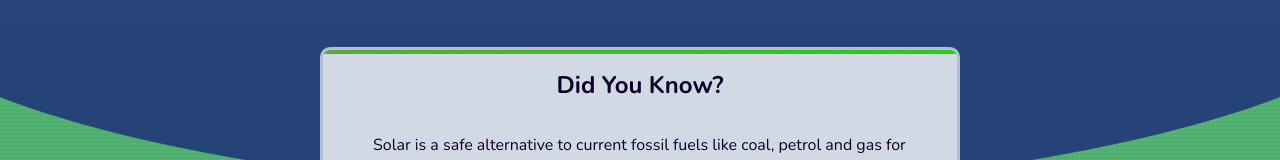
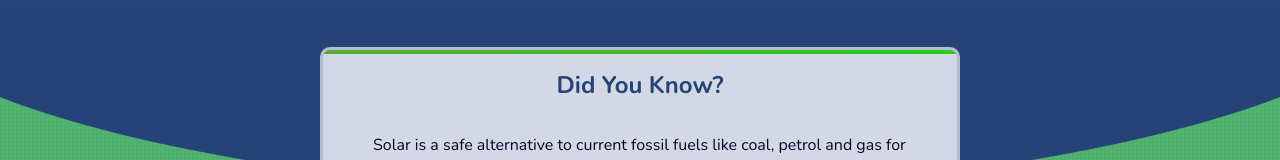
Before and after one commit to papa28x4/musesSolar, a plain HTML site: page index.html in a window 1280 px wide. Shown: the part 703-863 px from the top of the page. Drawn offline with nearby package versions, Linux system fonts and the light colour scheme.

Commit message:
more styling+

```diff
--- a/css/style2.css
+++ b/css/style2.css
@@ -225,8 +225,8 @@ a {
     overflow: hidden;}
     #landing-body .curved-bg .did-you-know h1{
       text-align: center;
-      /* color: #264377; */
-      color: #0c002b;
+      color: #264377;
+      /* color: #0c002b; */
     }
     #landing-body .curved-bg .did-you-know p{
       color:#0c002b;
```
